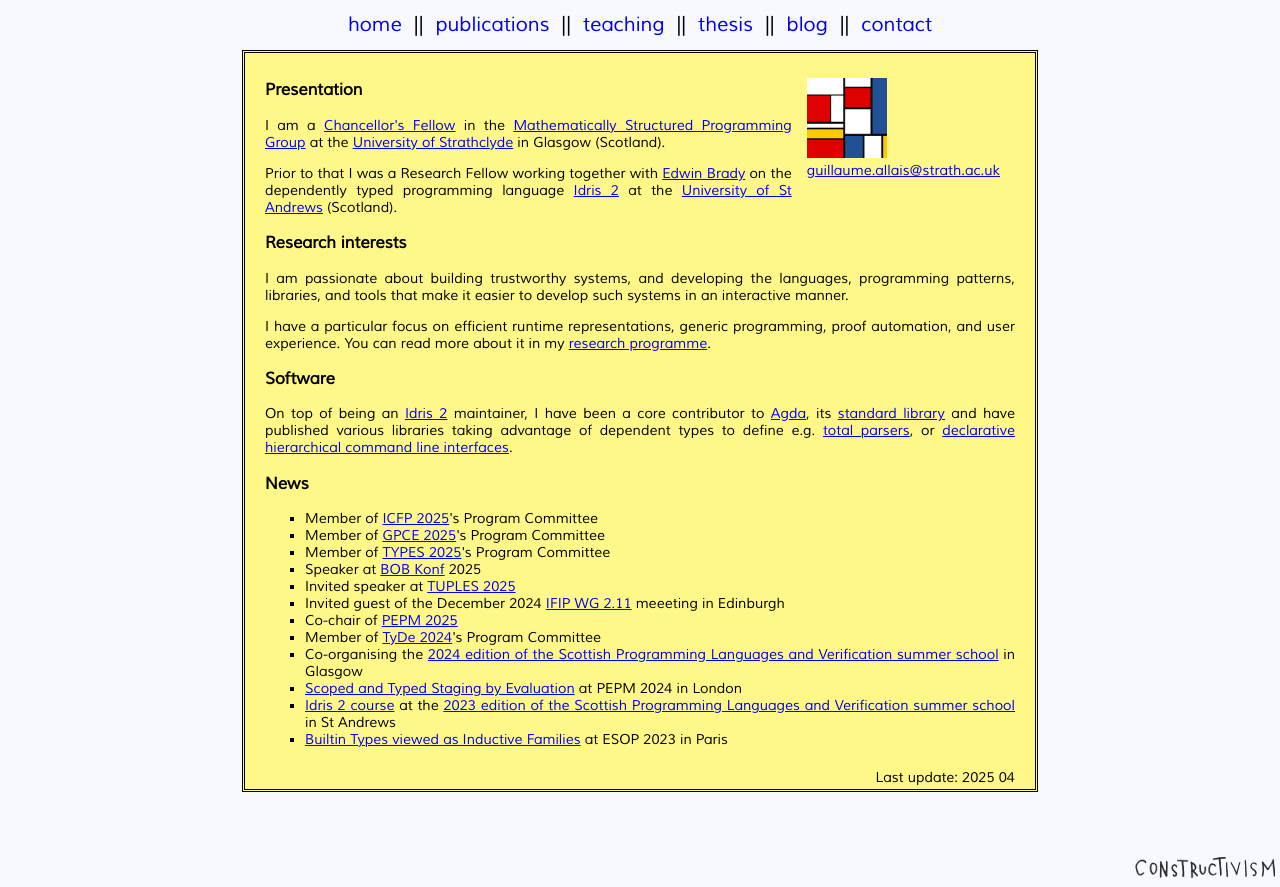
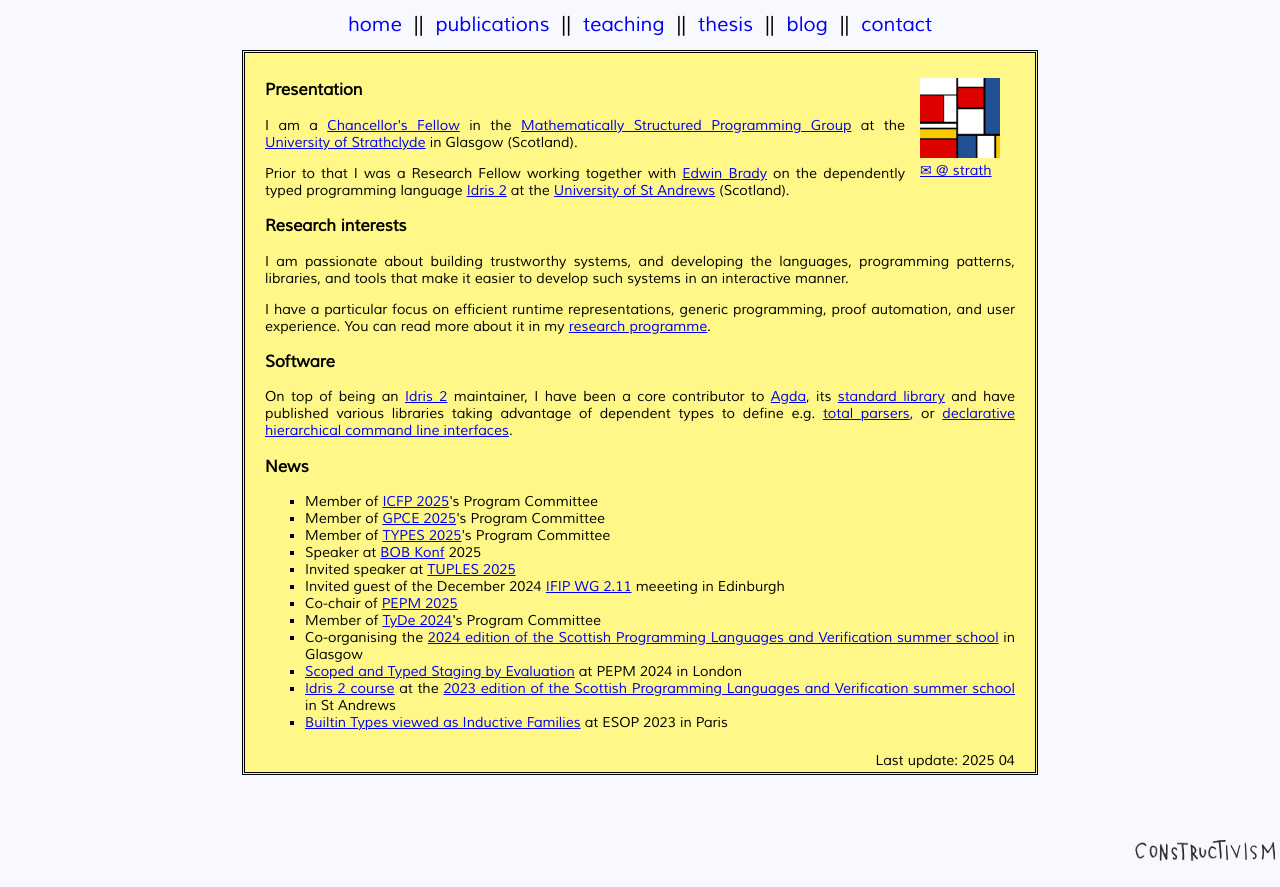
Before and after one commit to gallais/gallais.github.io, a plain HTML site: page index.html in a window 1280 px wide. Drawn offline with Linux system fonts and the light colour scheme.

Commit message:
Deploying to gh-pages from @ gallais/gallais.github.io@c698e9c9c521d28276c951c5658e78baf9844029 🚀

```diff
--- a/index.html
+++ b/index.html
@@ -32,7 +32,7 @@
   <img src="img/gallais.png" style="width:80px" alt="gallais" />
   </a>
   <br />
-  <a href="mailto:guillaume.allais@strath.ac.uk">guillaume.allais@strath.ac.uk</a>
+  <a href="mailto:guillaume.allais@strath.ac.uk">✉ @ strath</a>
 </div>
 
 <h3>Presentation</h3>
```
